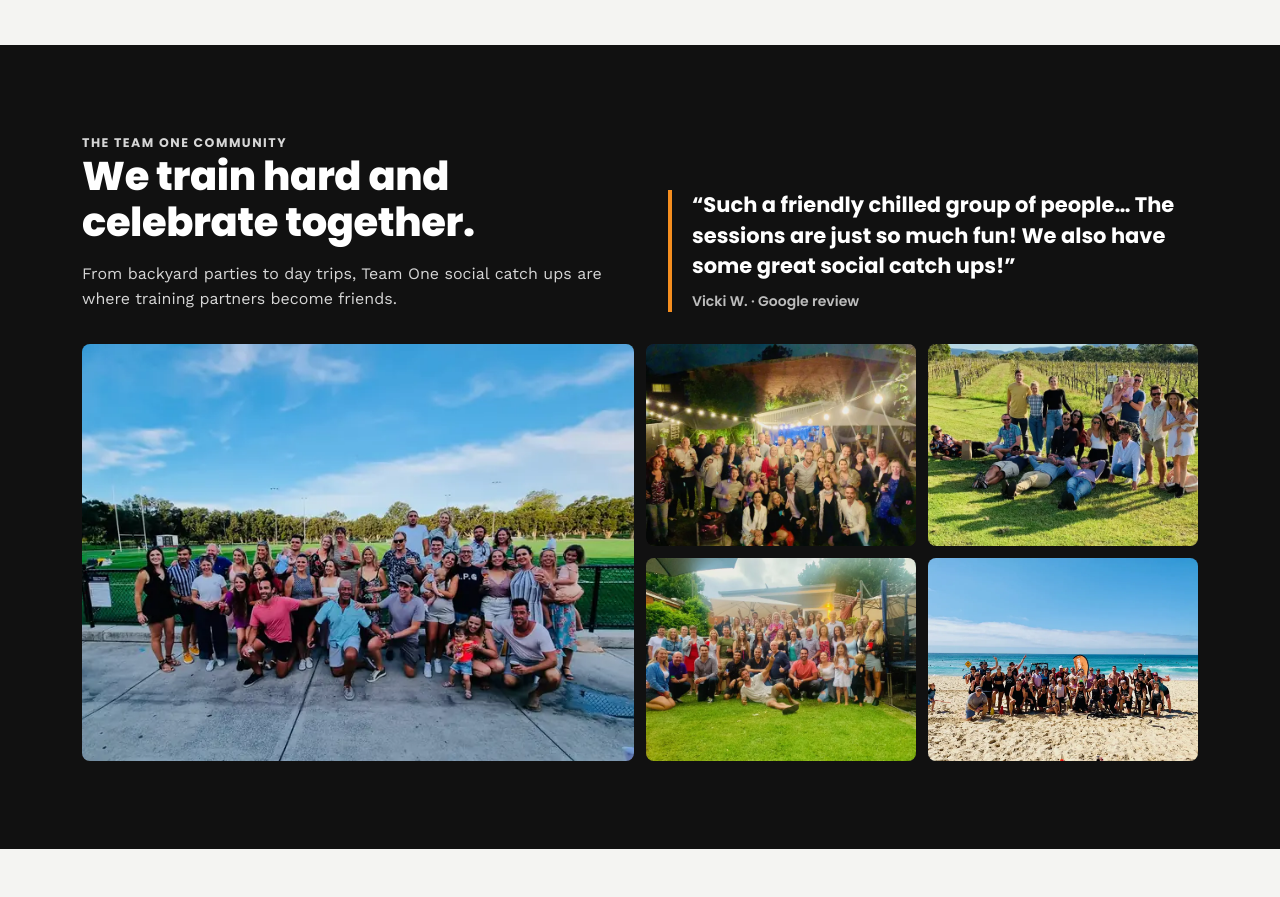
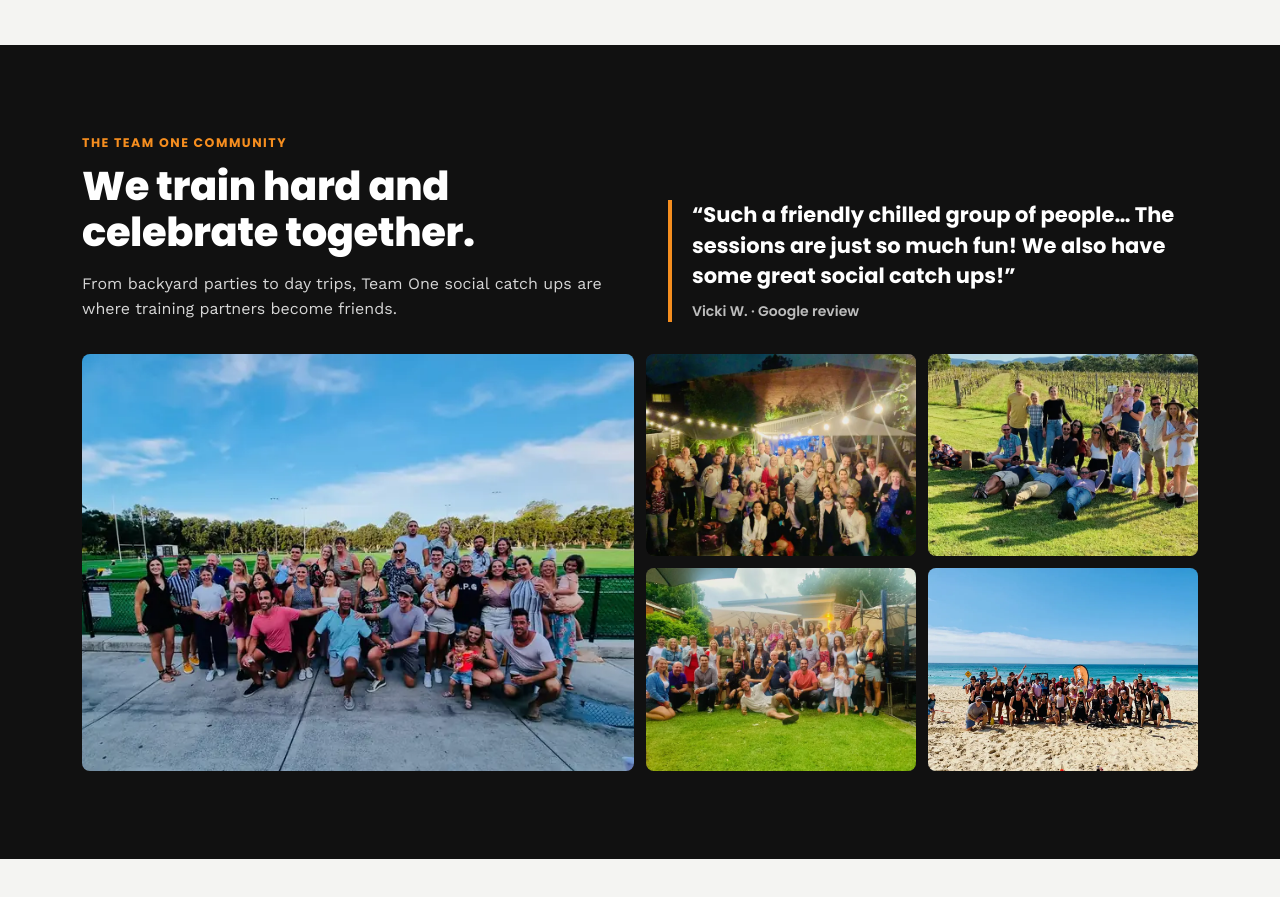
Before and after one commit to teamonefitness/teamone-website, a plain HTML site: page public/about/about-team-one-fitness/index.html in a window 1280 px wide. Shown: the part 2060-2957 px from the top of the page. Drawn offline with nearby package versions, Linux system fonts and the light colour scheme.

Commit message:
About Team One: community label orange like other section labels
Co-Authored-By: Claude Opus 5.5 <noreply@anthropic.com>
Claude-Session: https://claude.ai/code/session_01MrU1bnubDEXzUQeRrNgjPe

```diff
--- a/public/about/about-team-one-fitness/index.html
+++ b/public/about/about-team-one-fitness/index.html
@@ -237,7 +237,7 @@
   .why p { color: var(--body); font-size: 15px; margin: 0; }
   .community { background: var(--black); color: var(--white); padding: 88px 0; }
   .community h2 { color: var(--white); font-size: clamp(28px, 3.4vw, 40px); margin-bottom: 16px; }
-  .community .eyebrow { color: var(--orange); }
+  .community .head p.eyebrow { color: var(--orange); margin: 0 0 10px; }
   .community .head { display: grid; grid-template-columns: 1fr 1fr; gap: 56px; align-items: end; margin-bottom: 32px; }
   .community .head p { color: #d6d6d6; margin: 0; }
   .community blockquote { margin: 0; font-family: var(--head); font-weight: 700; font-size: clamp(18px, 2vw, 21px); line-height: 1.45; color: var(--white); border-left: 4px solid var(--orange); padding-left: 20px; }
```
